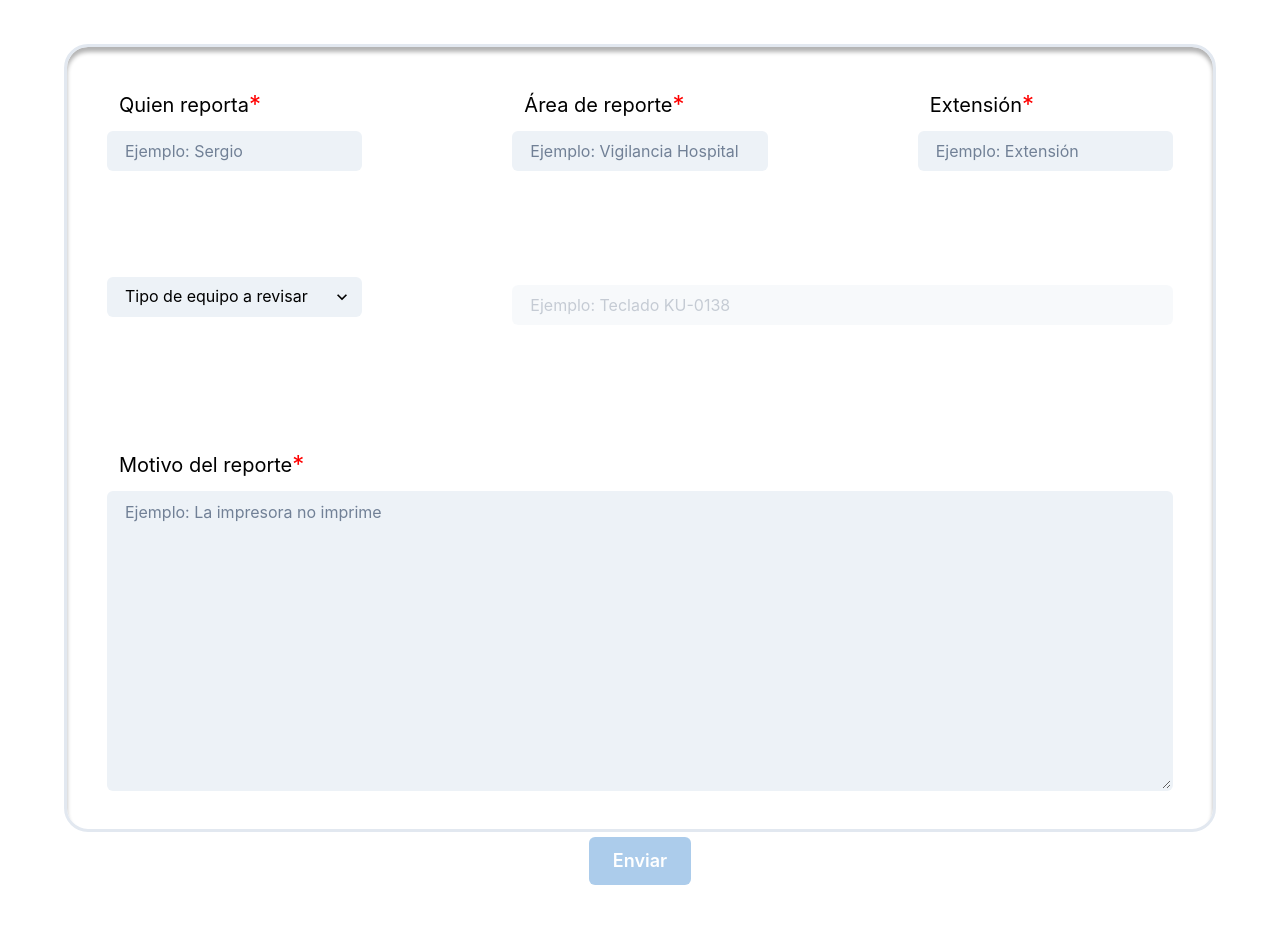
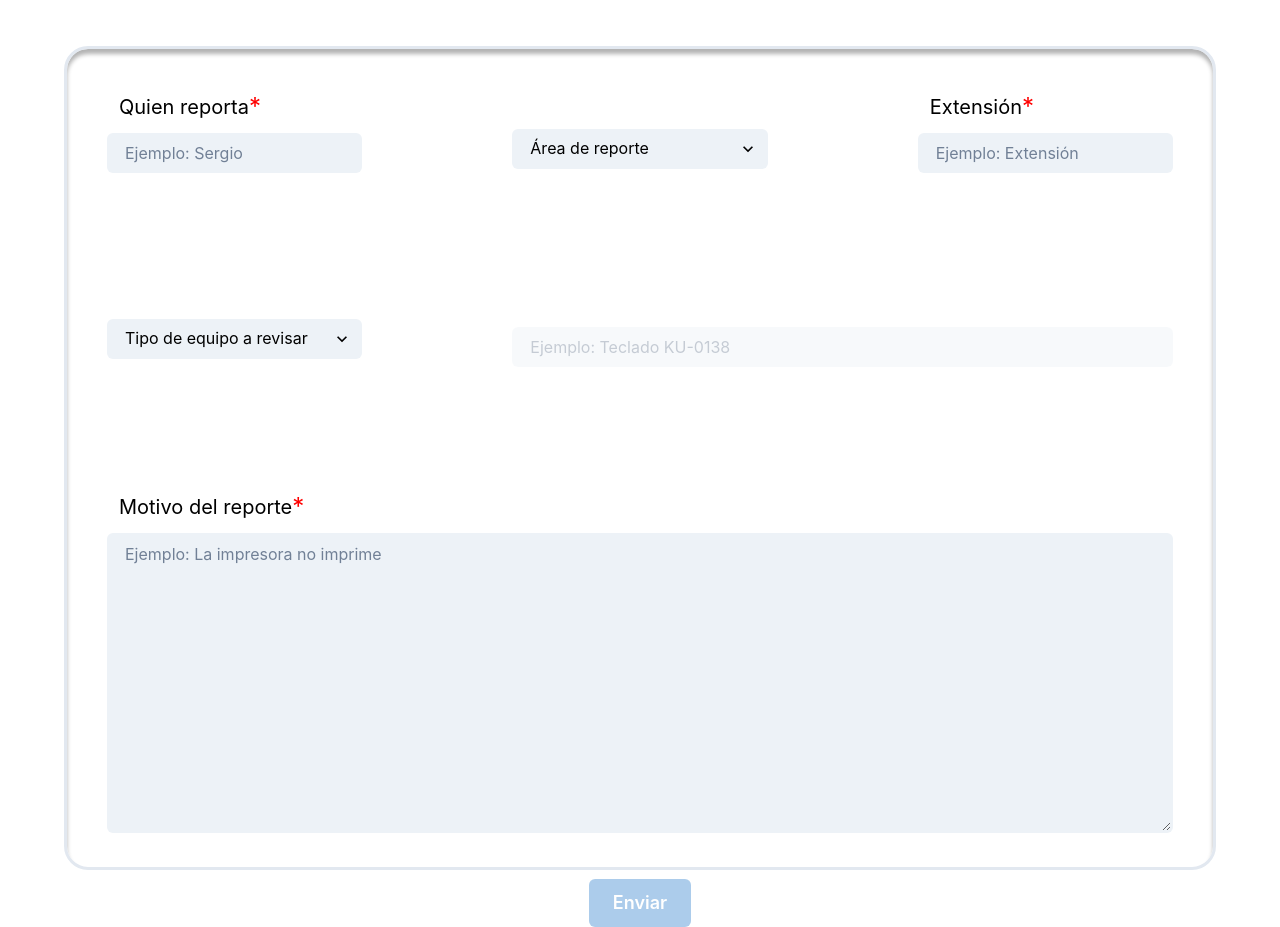
Before and after one commit to Kicho-Fops/Front-Hospital-del-Nino-morelense, a React (Vite) app: page / in a window 1280 px wide. Before the commit the page ends 885 px from the top, so only its background shows below. Built offline with nearby package versions, Linux system fonts and the light colour scheme.

Commit message:
Change departament Area from an open text box to a list provided by the client

```diff
--- a/src/ui/components/QuestionForm.jsx
+++ b/src/ui/components/QuestionForm.jsx
@@ -7,8 +7,7 @@ import {
   Text,
   Textarea,
   Button,
-  useToast,
-  VStack, // Importamos useToast
+  useToast, // Importamos useToast
 } from "@chakra-ui/react";
 import { useState } from "react";
 import CustomTextBox from "./CustomTextBox";
@@ -90,7 +89,7 @@ function QuestionForm() {
     }));
   };
 
-  const handleSelectChange = (event) => {
+  const handleSelectChangeComputer = (event) => {
     const { value } = event.target;
     setFormData((prevData) => ({
       ...prevData,
@@ -98,6 +97,15 @@ function QuestionForm() {
       descripcionEquipo: value !== "Otro" ? "" : prevData.descripcionEquipo,
     }));
   };
+
+  const handleSelectChangeArea = (event) => {
+    const { value } = event.target;
+    setFormData((prevData) => ({
+      ...prevData,
+      areaReporte: value,
+    }));
+  };
+
 
   const isFormComplete =
     formData.quienReporta.trim() !== "" &&
@@ -151,15 +159,40 @@ function QuestionForm() {
             h="10"
             color={"black"}
             colSpan={{ base: 1, md: 1 }}
+            marginTop={{ base: 0, md: 10 }} // More margin on mobile to push it down
           >
-            <CustomTextBox
-              title="Área de reporte"
-              example="Ejemplo: Vigilancia Hospital"
-              required={true}
-              name="areaReporte"
+            <Select
+              placeholder="Área de reporte"
+              variant="filled"
               value={formData.areaReporte}
-              onChange={handleInputChange}
-            />
+              onChange={handleSelectChangeArea}
+            >
+              <option
+                value="Tipo de equipo a revisar"
+                style={{ display: "none" }}
+              >
+                Tipo de equipo a revisar
+              </option>
+              <option value="ARCHIVO - PRIMER PISO">ARCHIVO - PRIMER PISO</option>
+              <option value="CONSULTA EXTERNA - PRIMER PISO">
+                CONSULTA EXTERNA - PRIMER PISO
+              </option>
+              <option value="DIRECCIÓN OPERATIVA - PLANTA BAJA">DIRECCIÓN OPERATIVA - PLANTA BAJA</option>
+              <option value="FINANCIEROS - PLANTA BAJA">FINANCIEROS - PLANTA BAJA</option>
+              <option value="IMAGENOLOGIA - PLANTA BAJA">IMAGENOLOGIA - PLANTA BAJA</option>
+              <option value="INFORMÁTICA - PLANTA BAJA">INFORMÁTICA - PLANTA BAJA</option>
+              <option value="INFORMÁTICA Y ESTADÍSTICA - PLANTA BAJA">
+                INFORMÁTICA Y ESTADÍSTICA - PLANTA BAJA
+              </option>
+              <option value="ONCOLOGIA - SEGUNDO PISO">ONCOLOGIA - SEGUNDO PISO</option>
+              <option value="PASILLO DE CG - SEGUNDO PISO">PASILLO DE CG - SEGUNDO PISO</option>
+              <option value="PASILLO DEL LOBBY - PLANTA BAJA">PASILLO DEL LOBBY - PLANTA BAJA</option>
+              <option value="PATOLOGÍA - SÓTANO">PATOLOGÍA - SÓTANO</option>
+              <option value="RECURSOS MATERIALES - SÓTANO">RECURSOS MATERIALES - SÓTANO</option>
+              <option value="TRABAJO SOCIAL - SEGUNDO PISO">TRABAJO SOCIAL - SEGUNDO PISO</option>
+              <option value="UCIN - SÓTANO">UCIN - SÓTANO</option>
+              <option value="URGENCIAS - PLANTA BAJA">URGENCIAS - PLANTA BAJA</option>
+            </Select>
           </GridItem>
 
           <GridItem
@@ -183,7 +216,7 @@ function QuestionForm() {
               placeholder="Tipo de equipo a revisar"
               variant="filled"
               value={formData.tipoEquipo}
-              onChange={handleSelectChange}
+              onChange={handleSelectChangeComputer}
             >
               <option
                 value="Tipo de equipo a revisar"
```
